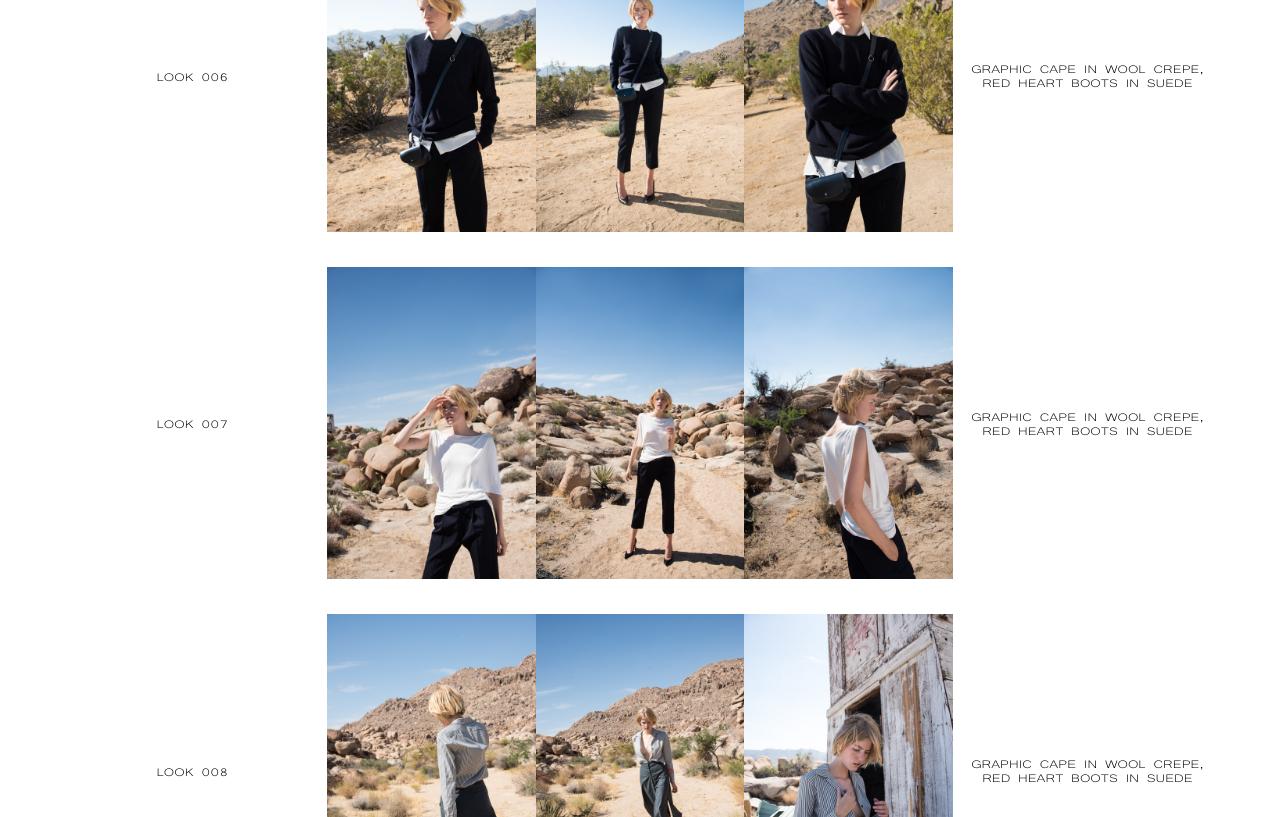
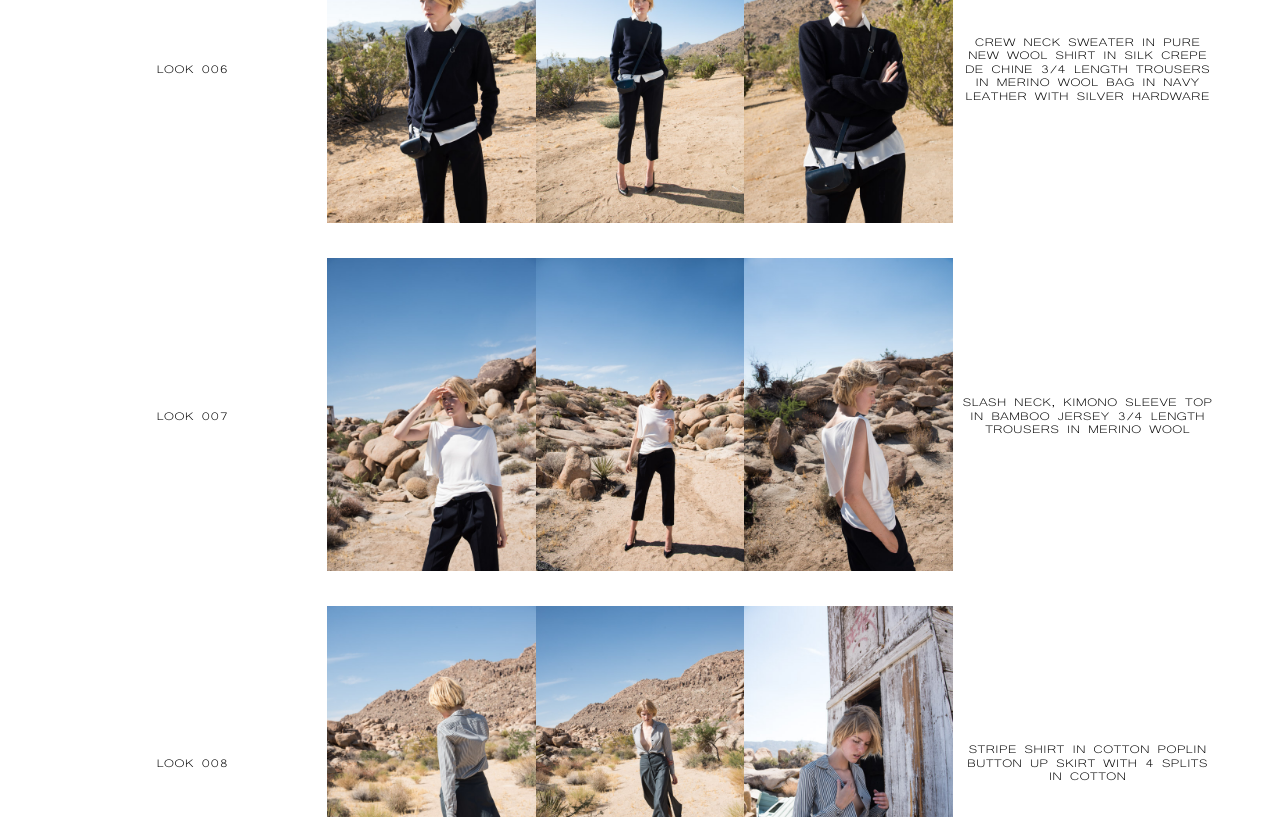
Before and after one commit to Jwhiles/RuarA, a website: page public/main.html in a window 1280 px wide. Shown: the part 1983-2800 px from the top of the page. Drawn offline with nearby package versions, Linux system fonts and the light colour scheme.

Commit message:
add descriptions

```diff
--- a/public/css/style.css
+++ b/public/css/style.css
@@ -17,7 +17,7 @@
   margin-right: auto;
   letter-spacing: 0.06rem;
   text-align: center;
-  font-size: 30px;
+  font-size: 28px;
   transform: scaleX(1.35);
 }
 
@@ -28,7 +28,7 @@
   margin-bottom: 5px;
   letter-spacing: 0.06rem;
   text-align: center;
-  font-size: 18px;
+  font-size: 16px;
   transform: scaleX(1.35);
 }
 
--- a/public/main.html
+++ b/public/main.html
@@ -31,7 +31,7 @@
             <img class="rory_lookbook_image" :src="'images/LOOK_' + (i + 1) + '_2_3.jpg'"></img>
             <img class="rory_lookbook_image" :src="'images/LOOK_' + (i + 1) + '_3_3.jpg'"></img>
           </div>
-          <p class="di look_text rfont">{{ look.description }}</p>
+          <p class="di look_text rfont">{{ look.description.join('\n') }}</p>
         </li>
       </ul>
     </div>
--- a/public/main.js
+++ b/public/main.js
@@ -5,89 +5,135 @@ var app4 = new Vue({
   data: {
     lookbook: [
       {
-        description: 'Graphic cape in wool crepe, red heart boots in suede',
+        description:
+        ['SLIP DRESS WITH PANELING DETAIL IN SILK CREPE DE CHINE',],
         number: "001",
       },
       {
-        description: 'Graphic cape in wool crepe, red heart boots in suede',
-        image: 'src',
-        number: "002",
+        description: [
+'SLEEVELESS SHIRT DRESS IN SILK/COTTON POPLIN',
+'BAG WORN AROUND WAIST IN NAVY LEATHER AND SILVER HARDWARE',
+        ],
+        number: "002"
       },
       {
-        description: 'Graphic cape in wool crepe, red heart boots in suede',
-        image: 'src',
-        number: "003",
+        description: [
+'SHIRT IN SILK',
+'MENS STRIPED JACKET IN WOOL/COTTON MIX',
+'3/4 LENGTH TROUSERS IN MERINO WOOL',
+        ],
+        number: '003',
       },
       {
-        description: 'Graphic cape in wool crepe, red heart boots in suede',
-        image: 'src',
-        number: "004",
+        description: [
+'VEST IN BAMBOO JERSEY',
+'SHIRT IN SILK CREPE DE CHINE',
+'TROUSERS IN MERINO WOOL',
+        ],
+        number: '004',
       },
       {
-        description: 'Graphic cape in wool crepe, red heart boots in suede',
-        image: 'src',
-        number: "005",
+        description: [
+'TURBAN IN SILK/COTTON MIX POPLIN',
+'BACKLESS SWIMSUIT IN NEOPRENE',
+        ],
+        number: '005',
       },
       {
-        description: 'Graphic cape in wool crepe, red heart boots in suede',
-        image: 'src',
-        number: "006",
+        description: [
+'CREW NECK SWEATER IN PURE NEW WOOL',
+'SHIRT IN SILK CREPE DE CHINE',
+'3/4 LENGTH TROUSERS IN MERINO WOOL',
+'BAG IN NAVY LEATHER WITH SILVER HARDWARE',
+        ],
+        number: '006',
       },
       {
-        description: 'Graphic cape in wool crepe, red heart boots in suede',
-        image: 'src',
-        number: "007",
+        description: [
+'SLASH NECK, KIMONO SLEEVE TOP IN BAMBOO JERSEY',
+'3/4 LENGTH TROUSERS IN MERINO WOOL',
+        ],
+        number: '007',
       },
       {
-        description: 'Graphic cape in wool crepe, red heart boots in suede',
-        image: 'src',
-        number: "008",
+        description: [
+'STRIPE SHIRT IN COTTON POPLIN',
+'BUTTON UP SKIRT WITH 4 SPLITS IN COTTON',
+        ],
+        number: '008',
       },
       {
-        description: 'Graphic cape in wool crepe, red heart boots in suede',
-        image: 'src',
-        number: "009",
+        description: [
+'BACKLESS DRESS WITH RUFFLE DETAIL IN SILK/COTTON POPLIN',
+        ],
+        number: '009',
       },
       {
-        description: 'Graphic cape in wool crepe, red heart boots in suede',
-        image: 'src',
-        number: "010",
+        description: [
+'SHIRT IN SILK CREPE DE CHINE',
+'JACKET WITH PATCH POCKETS IN LINEN',
+'TROUSERS IN MERINO WOOL',
+        ],
+        number: '010',
       },
       {
-        description: 'Graphic cape in wool crepe, red heart boots in suede',
-        image: 'src',
-        number: "011",
+        description: [
+'SLEEVELESS SWEATER WITH “XIV” PATCH IN PURE NEW WOOL',
+'DRESS WITH PLEAT SLEEVE DETAIL IN SILK CREPE DE CHINE',
+        ],
+        number: '011',
       },
       {
-        description: 'Graphic cape in wool crepe, red heart boots in suede',
-        image: 'src',
-        number: "012",
+        description: [
+'CROPPED JACKET WITH PATCH POCKETS IN LINEN',
+'DRESS IN SILK GEORGETTE',
+        ],
+        number: '012',
       },
       {
-        description: 'Graphic cape in wool crepe, red heart boots in suede',
-        image: 'src',
-        number: "013",
+        description: [
+'VEST IN BAMBOO JERSEY',
+'SHIRT IN SILK CREPE DE CHINE',
+'STRIPED BLAZER WITH PATCH POCKETS IN COTTON/WOOL MIX',
+'TROUSERS IN MERINO WOOL',
+        ],
+        number: '013',
       },
       {
-        description: 'Graphic cape in wool crepe, red heart boots in suede',
-        image: 'src',
-        number: "014",
+        description: [
+'SILVER SPRAY PAINTED FEATHER HEADDRESS',
+'COCKTAIL DRESS WITH CAPE SLEEVE DETAIL IN SILK GEORGETTE',
+        ],
+        number: '014',
       },
       {
-        description: 'Graphic cape in wool crepe, red heart boots in suede',
-        image: 'src',
-        number: "015",
+        description: [
+'EVENING DRESS WITH PANELING AND EMBROIDERED RUFFLE DETAIL IN SILK CREPE DE CHINE',
+        ],
+        number: '015',
       },
       {
-        description: 'Graphic cape in wool crepe, red heart boots in suede',
-        image: 'src',
-        number: "016",
+        description: [
+'DOUBLE-BREASTED JACKET WITH SHAWL COLLAR IN SILK MATKA',
+'TROUSERS IN SILK MATKA',
+        ],
+        number: '016',
       },
       {
-        description: 'Graphic cape in wool crepe, red heart boots in suede',
-        image: 'src',
-        number: "017",
+        description: [
+'EVENING DRESS WITH DART DETAIL AT SIDE IN SILK GEORGETTE',
+        ],
+        number: '017',
       },
+      {
+        description: [
+'GLENGARRY HAT IN MERINO WOOL',
+'JACKET WITH SHAWL COLLAR AND PATCH POCKET IN SILK MATKA',
+'SHIRT IN SILK CREPE DE CHINE',
+'TROUSERS IN SILK MATKA',
+        ],
+        number: '018',
+      }
     ]
   }
 })
```
